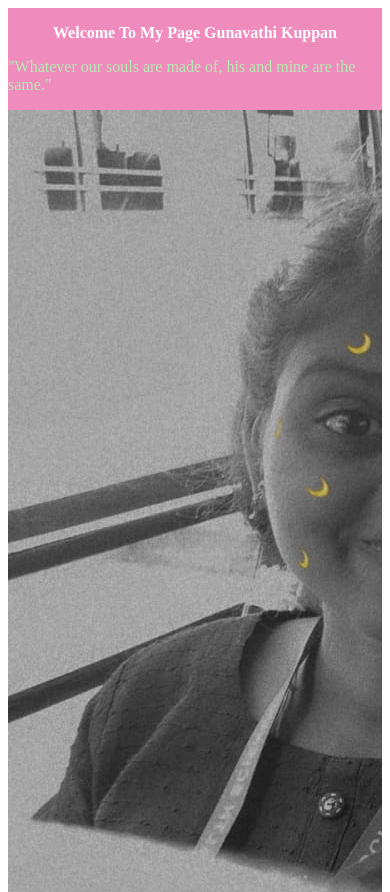
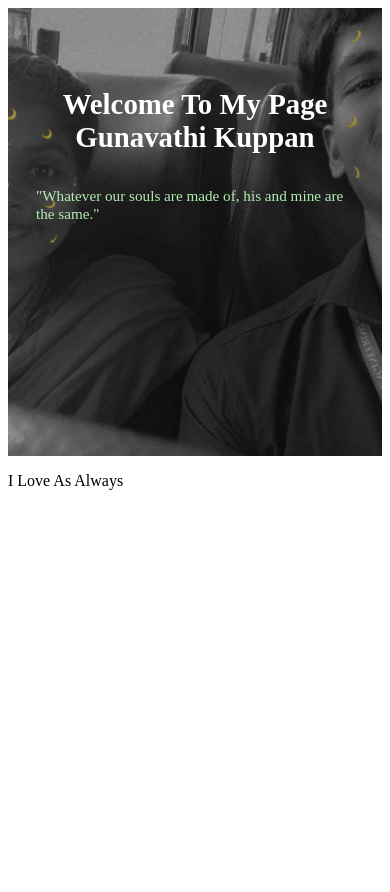
Before and after one commit to vijayakumarvijayakumar0732-max/web-project, a Next.js app: page / in a window 390 px wide. Shown: the top 892 px of the page. After the commit the page ends 844 px from the top, so only its background shows below. Built offline with nearby package versions, Linux system fonts and the light colour scheme.

Commit message:
Update header background only in CSS

```diff
--- a/src/app/component/header.js
+++ b/src/app/component/header.js
@@ -8,10 +8,6 @@ export default function Header() {
       <div className="note">
         <p>"Whatever our souls are made of, his and mine are the same."</p>
       </div>
-
-      <div className="background__container">
-        <img src="file.png" alt="Background image" />
-      </div>
     </header>
   );
 }
--- a/src/app/globals.css
+++ b/src/app/globals.css
@@ -10,6 +10,7 @@
   text-align: center;
   width: 100%;
   margin: 0;
+  font-size: clamp(1.8rem, 3vw, 2.8rem);
 }
 
 .title {
@@ -17,12 +18,44 @@
   background-color: #f08bbd;
   color: #fff;
   overflow: hidden;
-  padding: 16px 0;
+  padding: 96px 16px 64px;
+  background-image: url("/file.png");
+  background-size: cover;
+  background-position: center center;
+  background-repeat: no-repeat;
+  min-height: 420px;
 }
 
-.note{
+.title::before {
+  content: "";
+  position: absolute;
+  inset: 0;
+  background: rgba(0, 0, 0, 0.15);
+}
+
+.title > * {
+  position: relative;
+  z-index: 1;
+}
+
+.note {
   display: flex;
   justify-content: center;
   align-items: center;
   color: #b3ecb1;
+  margin-top: 24px;
 }
+
+@media (max-width: 768px) {
+  .title {
+    padding: 80px 16px 48px;
+    min-height: 320px;
+    background-position: center center;
+  }
+
+  .note {
+    font-size: 0.95rem;
+    margin-top: 18px;
+    padding: 0 12px;
+  }
+}
```
